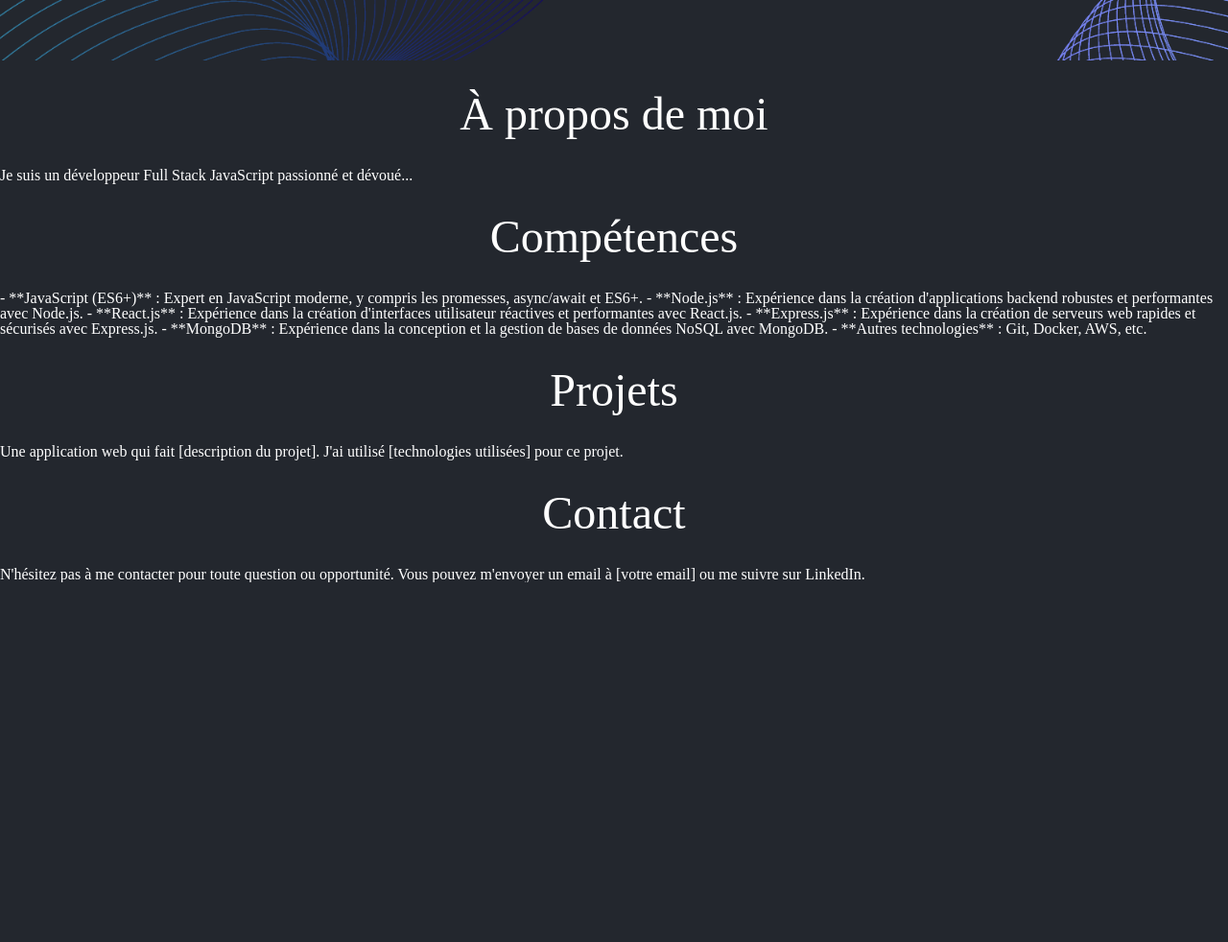
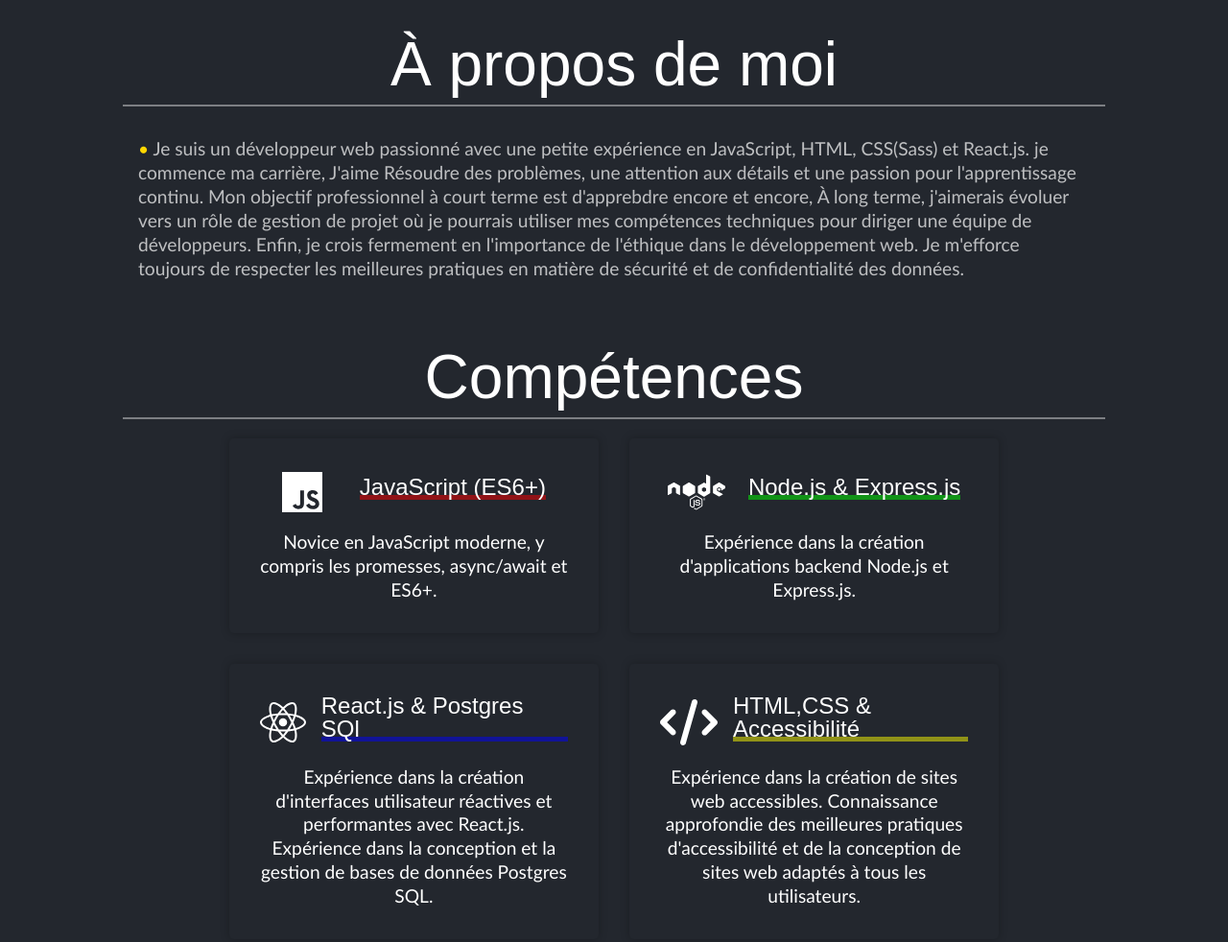
Before and after one commit to LechatJaz/Portfolio-Jaz, a React app: page / in a window 1280 px wide. Shown: the part 809-1791 px from the top of the page at 96% size. Before the commit the page ends 1416 px from the top, so only its background shows below. Built offline with nearby package versions, Linux system fonts and the light colour scheme.

Commit message:
protfolio

```diff
--- a/package.json
+++ b/package.json
@@ -13,6 +13,7 @@
   "description": "",
   "dependencies": {
     "@fortawesome/fontawesome-svg-core": "^6.5.2",
+    "@fortawesome/free-brands-svg-icons": "^6.5.2",
     "@fortawesome/free-solid-svg-icons": "^6.5.2",
     "@fortawesome/react-fontawesome": "^0.2.0",
     "react": "^18.3.1",
--- a/src/component/Header/index.js
+++ b/src/component/Header/index.js
@@ -9,7 +9,7 @@ export const Header = () => {
 
   return (
     <header>
-      <nav className="navbar">
+      <nav className="navbar navbar-fixed">
         <div className="navbar-left">
           <a href="/" className="logo-link">
             <p className="logo">
@@ -24,9 +24,11 @@ export const Header = () => {
         </div>
 
         <div className={`navbar-center ${menu ? 'show' : ''}`}>
-          <a href="/">Accueil</a>
-          <a href="/lessons">A propos de moi</a>
-          <a href="/contact">Projets</a>
+          <a href="#">Accueil</a>
+          <a href="#a-propos-de-moi">A propos de moi</a>
+          <a href="#competences">Compétences</a>
+          <a href="#projets">Projets</a>
+          <a href="#contact">Contact</a>
         </div>
 
         <div className="burger-menu" onClick={handleMenu}>
--- a/src/component/Header/style.scss
+++ b/src/component/Header/style.scss
@@ -38,16 +38,20 @@ $fond: #23272E;
 
 .navbar {
     display: flex;
-    background-color: #23272e11;
-    backdrop-filter: blur(1.5px);
+    background-color: #23272e8f;
+    backdrop-filter: blur(3px);
     position: relative;
     align-items: center;
     box-shadow: 0 0 10px 0 rgba(0, 0, 0, 0.1);
     z-index: 99999;
     max-height: 5rem;
+    gap: 10rem;
 
-
-    gap: 10rem;
+    &-fixed {
+        position: fixed;
+        top: 0;
+        width: 100%;
+    }
 
     &-left {
         margin-left: 1rem;
@@ -88,6 +92,7 @@ $fond: #23272E;
     .navbar {
         flex-direction: row;
         align-items: center;
+        padding: 1rem;
 
         .navbar-left {
             order: 3;
--- a/src/component/Home/index.js
+++ b/src/component/Home/index.js
@@ -48,6 +48,12 @@ export const Home = () => {
             bottom: '20px',
             right: '20px',
             zIndex: 1000,
+            backgroundColor: 'white',
+            border: 'none',
+            borderRadius: '50%',
+            padding: '10px 15px',
+            cursor: 'pointer',
+            fontSize: '20px',
           }}
         >
           ↑
--- a/src/component/Home/style.scss
+++ b/src/component/Home/style.scss
@@ -15,6 +15,7 @@ h2 {
     padding: 2rem;
 
 }
+
 
 .home {
     // styles pour .home
@@ -77,3 +78,16 @@ h2 {
         transform: translateX(0);
     }
 }
+
+@media (max-width: 1000px) {
+    .home {
+        &__title {
+            font-size: 5em;
+        }
+
+        &__subtitle {
+            font-size: 1.5em;
+            text-align: center;
+        }
+    }
+}
--- a/src/component/Profile/index.js
+++ b/src/component/Profile/index.js
@@ -1,35 +1,97 @@
+import { faJs, faNode, faReact } from '@fortawesome/free-brands-svg-icons';
+import { faCode } from '@fortawesome/free-solid-svg-icons';
+import { FontAwesomeIcon } from '@fortawesome/react-fontawesome';
+
+import './style.scss';
 export const Profile = () => {
   return (
-    <div>
+    <div className="profile">
       <section className="profile-section">
-        <h2 className="section-title">À propos de moi</h2>
+        <h2 className="section-title" id="a-propos-de-moi">
+          À propos de moi
+        </h2>
         <p className="section-text">
-          Je suis un développeur Full Stack JavaScript passionné et dévoué...
+          Je suis un développeur web passionné avec une petite expérience en
+          JavaScript, HTML, CSS(Sass) et React.js. je commence ma carrière,
+          J'aime Résoudre des problèmes, une attention aux détails et une
+          passion pour l'apprentissage continu. Mon objectif professionnel à
+          court terme est d'apprebdre encore et encore, À long terme, j'aimerais
+          évoluer vers un rôle de gestion de projet où je pourrais utiliser mes
+          compétences techniques pour diriger une équipe de développeurs. Enfin,
+          je crois fermement en l'importance de l'éthique dans le développement
+          web. Je m'efforce toujours de respecter les meilleures pratiques en
+          matière de sécurité et de confidentialité des données.
         </p>
       </section>
       <section className="profile-section">
-        <h2 className="section-title">Compétences</h2>
-        <p className="section-text">
-          - **JavaScript (ES6+)** : Expert en JavaScript moderne, y compris les
-          promesses, async/await et ES6+. - **Node.js** : Expérience dans la
-          création d'applications backend robustes et performantes avec Node.js.
-          - **React.js** : Expérience dans la création d'interfaces utilisateur
-          réactives et performantes avec React.js. - **Express.js** : Expérience
-          dans la création de serveurs web rapides et sécurisés avec Express.js.
-          - **MongoDB** : Expérience dans la conception et la gestion de bases
-          de données NoSQL avec MongoDB. - **Autres technologies** : Git,
-          Docker, AWS, etc.
-        </p>
+        <h2 className="section-title" id="competences">
+          Compétences
+        </h2>
+        <div className="skills-container">
+          <div className="skill-box">
+            <div className="skill-box__icon">
+              <FontAwesomeIcon icon={faJs} size="3x" color="white" />
+              <h3>JavaScript (ES6+)</h3>
+            </div>
+
+            <p>
+              Novice en JavaScript moderne, y compris les promesses, async/await
+              et ES6+.
+            </p>
+          </div>
+          <div className="skill-box">
+            <div className="skill-box__icon">
+              <FontAwesomeIcon icon={faNode} size="3x" color="white" />
+              <h3>Node.js & Express.js</h3>
+            </div>
+
+            <p>
+              Expérience dans la création d'applications backend Node.js et
+              Express.js.
+            </p>
+          </div>
+          <div className="skill-box">
+            <div className="skill-box__icon">
+              <FontAwesomeIcon icon={faReact} size="3x" color="white" />
+              <h3>React.js & Postgres SQl</h3>
+            </div>
+
+            <p>
+              Expérience dans la création d'interfaces utilisateur réactives et
+              performantes avec React.js. Expérience dans la conception et la
+              gestion de bases de données Postgres SQL.
+            </p>
+          </div>
+          <div className="skill-box">
+            <div className="skill-box__icon">
+              <FontAwesomeIcon icon={faCode} size="3x" color="white" />
+              <h3>HTML,CSS & Accessibilité</h3>
+            </div>
+
+            <p>
+              Expérience dans la création de sites web accessibles. Connaissance
+              approfondie des meilleures pratiques d'accessibilité et de la
+              conception de sites web adaptés à tous les utilisateurs.
+            </p>
+          </div>
+        </div>
       </section>
       <section className="profile-section">
-        <h2 className="section-title">Projets</h2>
-        <p className="section-text">
-          Une application web qui fait [description du projet]. J'ai utilisé
-          [technologies utilisées] pour ce projet.
-        </p>
+        <h2 className="section-title" id="projets">
+          Projets
+        </h2>
+        <div className="section-content">
+          <article>
+            <a href="https://s04-pilori-lechat-jaz.vercel.app/index.html?#">
+              <div className="section-card"></div>
+            </a>
+          </article>
+        </div>
       </section>
       <section className="profile-section">
-        <h2 className="section-title">Contact</h2>
+        <h2 className="section-title" id="contact">
+          Contact
+        </h2>
         <p className="section-text">
           N'hésitez pas à me contacter pour toute question ou opportunité. Vous
           pouvez m'envoyer un email à [votre email] ou me suivre sur LinkedIn.
--- /dev/null
+++ b/src/component/Profile/style.scss
@@ -0,0 +1,150 @@
+.profile {
+    width: 80%;
+    margin: auto;
+    padding: 20px;
+}
+
+.profile-section {
+    margin-bottom: 20px;
+}
+
+.section-title {
+    font-family: sans-serif;
+    font-size: 4em;
+    border-bottom: 2px solid #f8f8f86b;
+    padding-bottom: 10px;
+    margin-bottom: 1rem;
+}
+
+.section-text {
+    padding: 1rem;
+    font-size: 1.2em;
+    color: rgba(255, 255, 255, 0.705);
+    line-height: 1.3;
+    letter-spacing: 1.1;
+    font-family: 'Gill Sans', 'Gill Sans MT', Calibri, 'Trebuchet MS', sans-serif;
+
+}
+
+.section-content {
+    display: flex;
+    justify-content: center;
+    align-items: center;
+    gap: 5rem;
+    flex-wrap: wrap;
+
+}
+
+.section-card {
+    width: 18.5rem;
+    height: 25rem;
+    background-color: #212121;
+    border-radius: 1rem;
+    border: #212121 0.2rem solid;
+    transition: all 0.4s ease-in;
+    box-shadow: 0.4rem 0.4rem 0.6rem #00000040;
+    background-image: url('../../assets/img/Capture\ d’écran_4-5-2024_205611_s04-pilori-lechat-jaz.vercel.app.jpeg');
+    background-size: cover;
+    background-position: center;
+    background-repeat: no-repeat;
+
+}
+
+.card:hover {
+    transform: translateY(-1.5rem);
+    border: #f2295bf0 0.2em solid;
+    border-radius: 2.5rem 0 2.5rem 0;
+}
+
+.section-text:before {
+    content: '• ';
+    color: #FFD700;
+}
+
+.skill-box {
+    flex: 0 0 calc(33.33% - 20px);
+    box-shadow: 0px 0px 10px 0px rgba(0, 0, 0, 0.253);
+    padding: 2rem;
+
+    border-radius: 5px;
+    position: relative;
+
+}
+
+.skill-box__icon {
+    display: flex;
+    gap: 1rem;
+    justify-content: space-evenly;
+    align-items: center;
+}
+
+.skill-box h3 {
+    margin-top: 0;
+    color: white;
+    margin-bottom: 10px;
+    font-size: 1.5em;
+    font-family: sans-serif;
+    z-index: 1;
+    position: relative;
+}
+
+.skill-box h3::after {
+    content: '';
+    position: absolute;
+    left: 0;
+    bottom: -1px;
+    height: 5px;
+    width: 100%;
+    z-index: -1;
+}
+
+.skill-box:nth-child(1) h3::after {
+    background-color: rgba(255, 0, 0, 0.5);
+
+
+}
+
+.skill-box:nth-child(2) h3::after {
+    background-color: rgba(0, 255, 0, 0.5);
+
+}
+
+.skill-box:nth-child(3) h3::after {
+    background-color: rgba(0, 0, 255, 0.5);
+
+}
+
+.skill-box:nth-child(4) h3::after {
+    background-color: rgba(255, 255, 0, 0.5);
+}
+
+.skill-box p {
+    color: white;
+    font-size: 1.2em;
+    line-height: 1.3;
+    letter-spacing: 1.1;
+    font-family: 'Gill Sans', 'Gill Sans MT', Calibri, 'Trebuchet MS', sans-serif;
+    text-align: center;
+    margin-top: 1rem;
+}
+
+.skills-container {
+    display: flex;
+    flex-wrap: wrap;
+    gap: 2rem;
+    justify-content: center;
+    margin-top: 20px;
+
+}
+
+@media (max-width: 768px) {
+    .skill-box {
+        flex: 0 0 100%;
+    }
+
+    .section {
+        &-title {
+            font-size: 2.5em;
+        }
+    }
+}
```
Also changed, not shown: src/assets/img/Capture d’écran_4-5-2024_205611_s04-pilori-lechat-jaz.vercel.app.jpeg (added), 1 other file.
